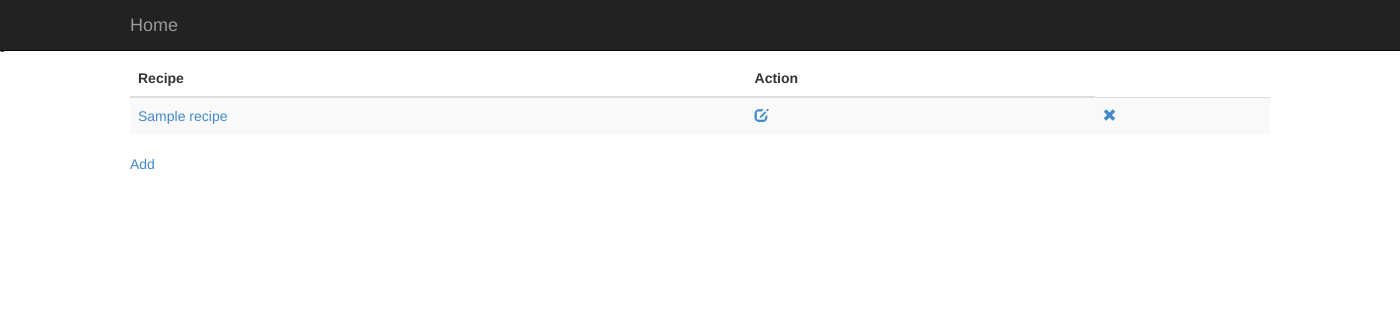
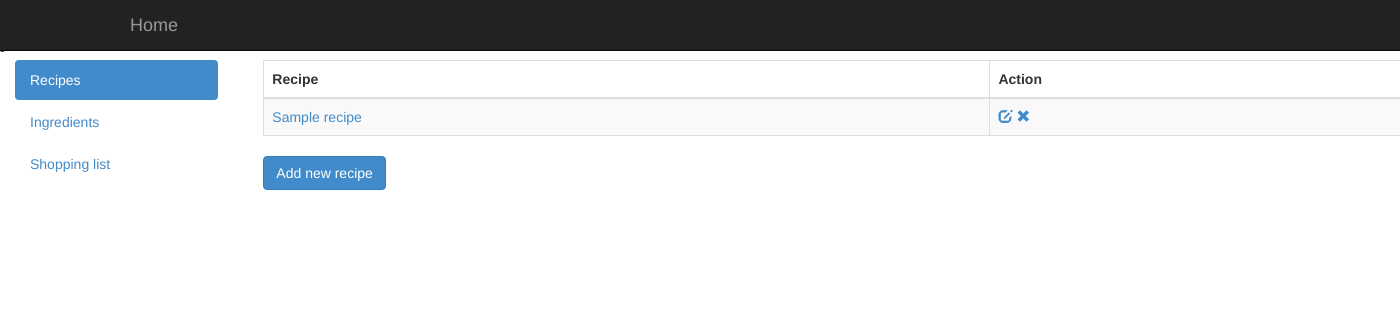
Before and after one commit to epot/ShoppingList, a Django app: page /shopping/ in a window 1400 px wide. Shown: the top 311 px of the page. Run offline with Django 3.2, Linux system fonts and the light colour scheme; a user stored in the database is signed in; tables that the repository leaves empty hold one stand-in row (values such as "Sample post"); parts of the project's set-up code (start-up, migrations or seed data) failed here and were passed over; some libraries are stand-ins or nearby versions.

Commit message:
add ingredient form, highlight menus

```diff
--- /dev/null
+++ b/ShoppingList/context_processors.py
@@ -0,0 +1,5 @@
+
+def get_current_path(request):
+    return {
+       'current_path': request.get_full_path()
+     }
--- a/shopping/admin.py
+++ b/shopping/admin.py
@@ -1,3 +1,5 @@
+# -*- coding: utf-8 -*-
+
 from django.contrib import admin
 
 from shopping.models import Category
--- a/shopping/models.py
+++ b/shopping/models.py
@@ -1,7 +1,10 @@
+# -*- coding: utf-8 -*-
+
 from datetime import datetime
 
 from django.db import models
 from django.forms import ModelForm, HiddenInput
+from django.contrib.auth.models import User
 
 # Create your models here.
 class Category(models.Model):
@@ -19,6 +22,7 @@ class UnitMeasurement(models.Model):
 class Ingredient(models.Model):
     category = models.ForeignKey(Category)
     name = models.CharField(max_length=200)
+    creation_date = models.DateTimeField(default=datetime.now(), editable=False)
 
     def __unicode__(self):
         return "{} ({})".format(self.name, self.category)
@@ -26,6 +30,7 @@ class Ingredient(models.Model):
 class Recipe(models.Model):
     name = models.CharField(max_length=200)
     creation_date = models.DateTimeField(default=datetime.now(), editable=False)
+    owners = models.ManyToManyField(User)
 
     def __unicode__(self):
         return self.name
@@ -38,8 +43,17 @@ class IngredientForm(ModelForm):
     class Meta:
         model = Ingredient
 
+class ShoppingList(models.Model):
+    recipes = models.ManyToManyField(Recipe)
+    creation_date = models.DateTimeField(default=datetime.now(), editable=False)
+
+class ShoppingListForm(ModelForm):
+    class Meta:
+        model = ShoppingList
+
 class RecipeElement(models.Model):
-    recipe = models.ForeignKey(Recipe)
+    recipe = models.ForeignKey(Recipe, blank=True, null=True)
+    shoppinglist = models.ForeignKey(ShoppingList, blank=True, null=True)
     ingredient = models.ForeignKey(Ingredient)
     unit_measurement = models.ForeignKey(UnitMeasurement)
     quantity = models.IntegerField(default=0)
@@ -53,11 +67,4 @@ class RecipeElement(models.Model):
 class RecipeElementForm(ModelForm):
     class Meta:
         model = RecipeElement
-        widgets = {'recipe': HiddenInput()}
-
-class ShoppingList(models.Model):
-    recipes = models.ManyToManyField(Recipe)
-
-class ShoppingListForm(ModelForm):
-    class Meta:
-        model = ShoppingList
+        widgets = {'recipe': HiddenInput(), 'shoppinglist': HiddenInput()}
--- a/shopping/templates/base.html
+++ b/shopping/templates/base.html
@@ -23,8 +23,22 @@
     </div>
   </div>
 
-  <div class="container">
-      {% block content %}{% endblock %}
+  <div class="container-fluid">
+    <div class="row">
+      <div class="col-md-2 bs-docs-sidebar">
+        {% load tags %}
+        <ul class="nav nav-pills nav-stacked">
+          <li class="{% active current_path "^/shopping/$" %}"><a href="/shopping">Recipes</a></li>
+          <li class="{% active current_path "^/shopping/ingredient" %}"><a href="/shopping/ingredient">Ingredients</a></li>
+          <li class="{% active current_path "^/shopping/list" %}"><a href="/shopping/list">Shopping list</a></li>
+        </ul>
+      </div>
+      <div class="col-md-10 ">
+        <div class="container">
+            {% block content %}{% endblock %}
+        </div>
+      </div>
+    </div>
   </div>
 </body>
 </html>
--- a/shopping/templates/shopping/index.html
+++ /dev/null
@@ -1,32 +0,0 @@
-{% extends "base.html" %}
-
-{% block title %}My recipes{% endblock %}
-
-{% block content %}
-
-{% if latest_recipe_list %}
-  <table class="table table-striped">
-    <thead>
-      <tr>
-        <th>Recipe</th>
-        <th>Action</th>
-      </tr>
-    </thead>
-    <tbody>
-      {% for recipe in latest_recipe_list %}
-        <tr>
-          <td><a href="/shopping/{{ recipe.id }}/">{{ recipe.name }}</a></td>
-          <td><a href="/shopping/recipe/edit/{{ recipe.id }}"><i class="glyphicon glyphicon-edit"></i></a></td>
-          <td><a href="/shopping/recipe/delete/{{ recipe.id }}"><i class="glyphicon glyphicon-remove"></i></a></td>
-        <tr>
-      {% endfor %}
-    </tbody>
-  </table>
-{% else %}
-    <p>No recipes are available.</p>
-{% endif %}
-
-
-<a href="{% url "shopping:recipe_new" %}">Add</a>
-
-{% endblock %}
--- a/shopping/templates/shopping/recipe_confirm_delete.html
+++ b/shopping/templates/shopping/ingredient_confirm_delete.html
@@ -1,6 +1,6 @@
 {% extends 'base.html' %}
 
-{% block title %}{{object_name}} Confirm deletiob{% endblock %}
+{% block title %}{{object_name}} Confirm deletion{% endblock %}
 
 {% block content %}
 <form method="post">{% csrf_token %}
--- /dev/null
+++ b/shopping/templates/shopping/ingredient_form.html
@@ -0,0 +1 @@
+{% extends 'object_form.html' %}
--- /dev/null
+++ b/shopping/templates/shopping/recipe_list.html
@@ -0,0 +1,38 @@
+{% extends "base.html" %}
+
+{% block title %}My recipes{% endblock %}
+
+{% block content %}
+
+{% if latest_recipe_list %}
+  <table class="table table-striped table-hover table-bordered">
+    <thead>
+      <tr>
+        <th>Recipe</th>
+        <th>Action</th>
+      </tr>
+    </thead>
+    <tbody>
+      {% for recipe in latest_recipe_list %}
+        <tr>
+          <td><a href="/shopping/{{ recipe.id }}/">{{ recipe.name }}</a></td>
+          <td>
+            <div class="btn-toolbar">
+              <div class="btn-group">
+                <a href="/shopping/recipe/edit/{{ recipe.id }}"><i class="glyphicon glyphicon-edit"></i></a>
+                <a href="/shopping/recipe/delete/{{ recipe.id }}"><i class="glyphicon glyphicon-remove"></i></a>
+              </div>
+            </div>
+          </td>
+        <tr>
+      {% endfor %}
+    </tbody>
+  </table>
+{% else %}
+    <p>No recipes are available.</p>
+{% endif %}
+
+
+<a href="{% url "shopping:recipe_new" %}" class="btn btn-primary">Add new recipe</a>
+
+{% endblock %}
--- a/shopping/templates/shopping/shoppinglist_confirm_delete.html
+++ b/shopping/templates/shopping/shoppinglist_confirm_delete.html
@@ -1,6 +1,6 @@
 {% extends 'base.html' %}
 
-{% block title %}{{object_name}} Confirm deletiob{% endblock %}
+{% block title %}{{object_name}} Confirm deletion{% endblock %}
 
 {% block content %}
 <form method="post">{% csrf_token %}
--- /dev/null
+++ b/shopping/templatetags/tags.py
@@ -0,0 +1,21 @@
+'''
+Created on 8 juin 2014
+
+@author: epot
+'''
+
+import re
+
+from django import template
+
+register = template.Library()
+
+@register.simple_tag()
+def active(current_path, pattern):
+    print '-----'
+    print "path=" + current_path
+    print "pattern=" + pattern
+    if re.search(pattern, current_path):
+        print 'slip'
+        return 'active'
+    return ''
--- a/shopping/urls.py
+++ b/shopping/urls.py
@@ -3,7 +3,7 @@ from django.conf.urls import patterns, url
 from shopping import views
 
 urlpatterns = patterns('',
-    url(r'^$', views.index, name='index'),
+    url(r'^$', views.recipe_list, name='recipe_list'),
     # ex: /recipe/5/
     url(r'^(?P<recipe_id>\d+)/$', views.recipe_detail, name='recipe_detail'),
 
@@ -18,7 +18,13 @@ urlpatterns = patterns('',
         'template_name': 'shopping/login.html'
     }),
 
+    url(r'^list/$', views.shopping_list, name='list_list'),
     url(r'^list/new$', views.ShoppingListCreate.as_view(), name='list_new'),
     url(r'^list/edit/(?P<pk>\d+)$', views.ShoppingListUpdate.as_view(), name='list_edit'),
     url(r'^list/delete/(?P<pk>\d+)$', views.ShoppingListDelete.as_view(), name='list_delete'),
+
+    url(r'^ingredient/$', views.ingredient_list, name='ingredient_list'),
+    url(r'^ingredient/new$', views.IngredientCreate.as_view(), name='ingredient_new'),
+    url(r'^ingredient/edit/(?P<pk>\d+)$', views.IngredientUpdate.as_view(), name='ingredient_edit'),
+    url(r'^ingredient/delete/(?P<pk>\d+)$', views.IngredientDelete.as_view(), name='ingredient_delete'),
 )
--- a/shopping/views.py
+++ b/shopping/views.py
@@ -1,8 +1,9 @@
+# -*- coding: utf-8 -*-
+
 from django.shortcuts import render, render_to_response, get_object_or_404
-from shopping.models import Recipe, RecipeElement, IngredientForm, RecipeElementForm, ShoppingList
+from shopping.models import Recipe, RecipeElement, Ingredient, RecipeElementForm, ShoppingList
 from django.http import HttpResponseRedirect, HttpResponse
 from django.core.urlresolvers import reverse
-from django.forms.models import modelformset_factory
 
 from django.contrib.auth.decorators import login_required
 
@@ -14,24 +15,42 @@ from django.core.urlresolvers import reverse_lazy
 
 class RecipeMixin(object):
     model = Recipe
-    success_url = reverse_lazy('shopping:index')
+    success_url = reverse_lazy('shopping:recipe_list')
     def get_context_data(self, **kwargs):
-        kwargs.update({'object_name':'Recipe'})
+        kwargs.update({'object_name':'Recipe', 'menu_category': 'recipe'})
         return kwargs
 
 class ShoppingListMixin(object):
     model = ShoppingList
-    success_url = reverse_lazy('shopping:index')
+    success_url = reverse_lazy('shopping:list_list')
     def get_context_data(self, **kwargs):
-        kwargs.update({'object_name':'Shopping List'})
+        kwargs.update({'object_name':'Shopping List', 'menu_category': 'shoppinglist'})
+        return kwargs
+
+class IngredientMixin(object):
+    model = Ingredient
+    success_url = reverse_lazy('shopping:ingredient_list')
+    def get_context_data(self, **kwargs):
+        kwargs.update({'object_name':'Ingredient', 'menu_category': 'ingredient'})
         return kwargs
 
 @login_required(login_url='/shopping/accounts/login/')
-def index(request):
-    latest_recipe_list = Recipe.objects.order_by('-creation_date')[:5]
-    print latest_recipe_list
-    context = {'latest_recipe_list': latest_recipe_list}
-    return render(request, 'shopping/index.html', context)
+def recipe_list(request):
+    latest_recipe_list = Recipe.objects.order_by('-creation_date')
+    context = {'latest_recipe_list': latest_recipe_list, 'menu_category': 'recipe'}
+    return render(request, 'shopping/recipe_list.html', context)
+
+@login_required(login_url='/shopping/accounts/login/')
+def shopping_list(request):
+    latest_shopping_list = ShoppingList.objects.order_by('-creation_date')
+    context = {'latest_shopping_list': latest_shopping_list, 'menu_category': 'shoppinglist'}
+    return render(request, 'shopping/shopping_list.html', context)
+
+@login_required(login_url='/shopping/accounts/login/')
+def ingredient_list(request):
+    latest_ingredient_list = Ingredient.objects.order_by('-creation_date')
+    context = {'latest_ingredient_list': latest_ingredient_list, 'menu_category': 'ingredient'}
+    return render(request, 'shopping/ingredient_list.html', context)
 
 class RecipeCreate(RecipeMixin, CreateView):
     pass
@@ -49,6 +68,15 @@ class ShoppingListUpdate(ShoppingListMixin, UpdateView):
     pass
 
 class ShoppingListDelete(ShoppingListMixin, DeleteView):
+    pass
+
+class IngredientCreate(IngredientMixin, CreateView):
+    pass
+
+class IngredientUpdate(IngredientMixin, UpdateView):
+    pass
+
+class IngredientDelete(IngredientMixin, DeleteView):
     pass
 
 def recipe_detail(request, recipe_id):
```
Also changed, not shown: ShoppingList/settings.py (+11 -0 lines), shopping/templates/shopping/ingredient_list.html (added, +40 -0 lines), shopping/templates/shopping/shopping_list.html (added, +38 -0 lines), ShoppingList/urls.py (line endings or trailing spaces), shopping/templatetags/__init__.py (added).
